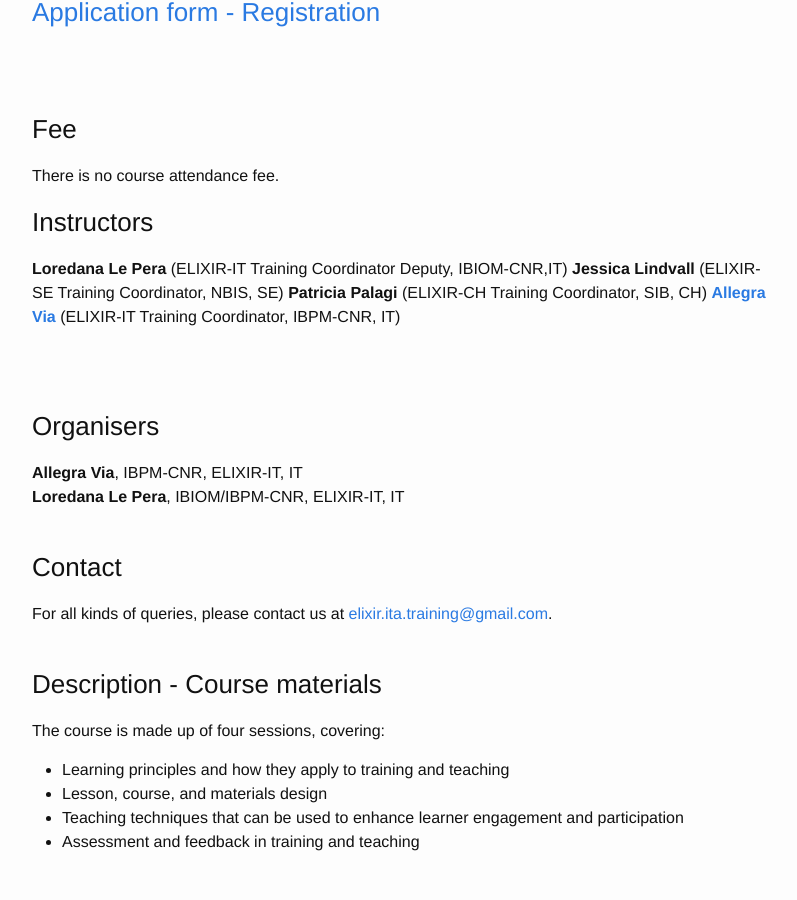
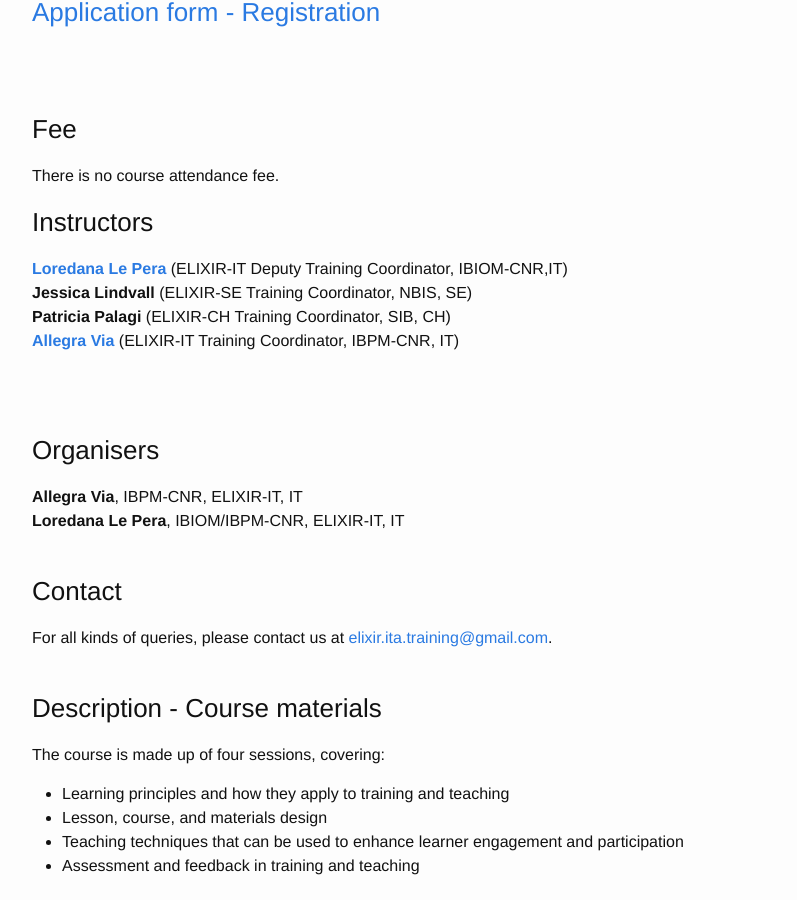
Before and after one commit to ELIXIR-IIB-training/website, a Jekyll site: the page built from _posts/2020-12-01-train-the-trainer-italy-online.md, in a window 1280 px wide and 900 px high, scrolled down 789 px. Shown: the whole window, without its empty margins (238-1035 px from the left). Built offline with Jekyll 4.4.1, drawn with Linux system fonts in a browser that asks for light colours.

```diff
--- a/_posts/2020-12-01-train-the-trainer-italy-online.md
+++ b/_posts/2020-12-01-train-the-trainer-italy-online.md
@@ -42,10 +42,10 @@ There is no course attendance fee.
 
 ### Instructors
 
-**Loredana Le Pera** (ELIXIR-IT Training Coordinator Deputy, IBIOM-CNR,IT)
-**Jessica Lindvall** (ELIXIR-SE Training Coordinator, NBIS, SE)
-**Patricia Palagi** (ELIXIR-CH Training Coordinator, SIB, CH)
-[**Allegra Via**](../../../instructors/allegra_via.html)  (ELIXIR-IT Training Coordinator, IBPM-CNR, IT)<br>
+[**Loredana Le Pera**](../../../instructors/loredana_lepera.html) (ELIXIR-IT Deputy Training Coordinator, IBIOM-CNR,IT)<br>
+**Jessica Lindvall** (ELIXIR-SE Training Coordinator, NBIS, SE)<br>
+**Patricia Palagi** (ELIXIR-CH Training Coordinator, SIB, CH)<br>
+[**Allegra Via**](../../../instructors/allegra_via.html) (ELIXIR-IT Training Coordinator, IBPM-CNR, IT)<br>
 
 <br>
 <br>
```
